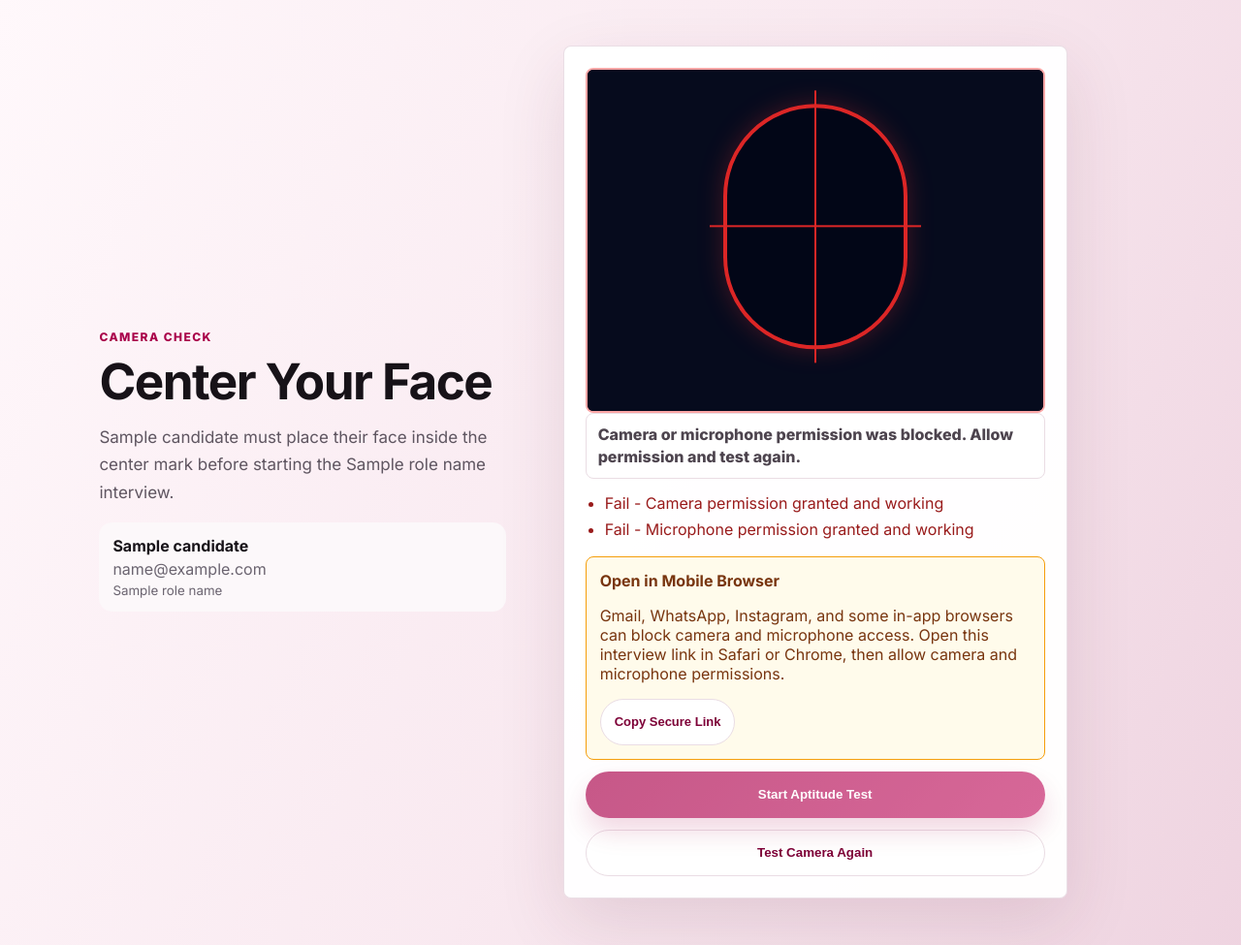
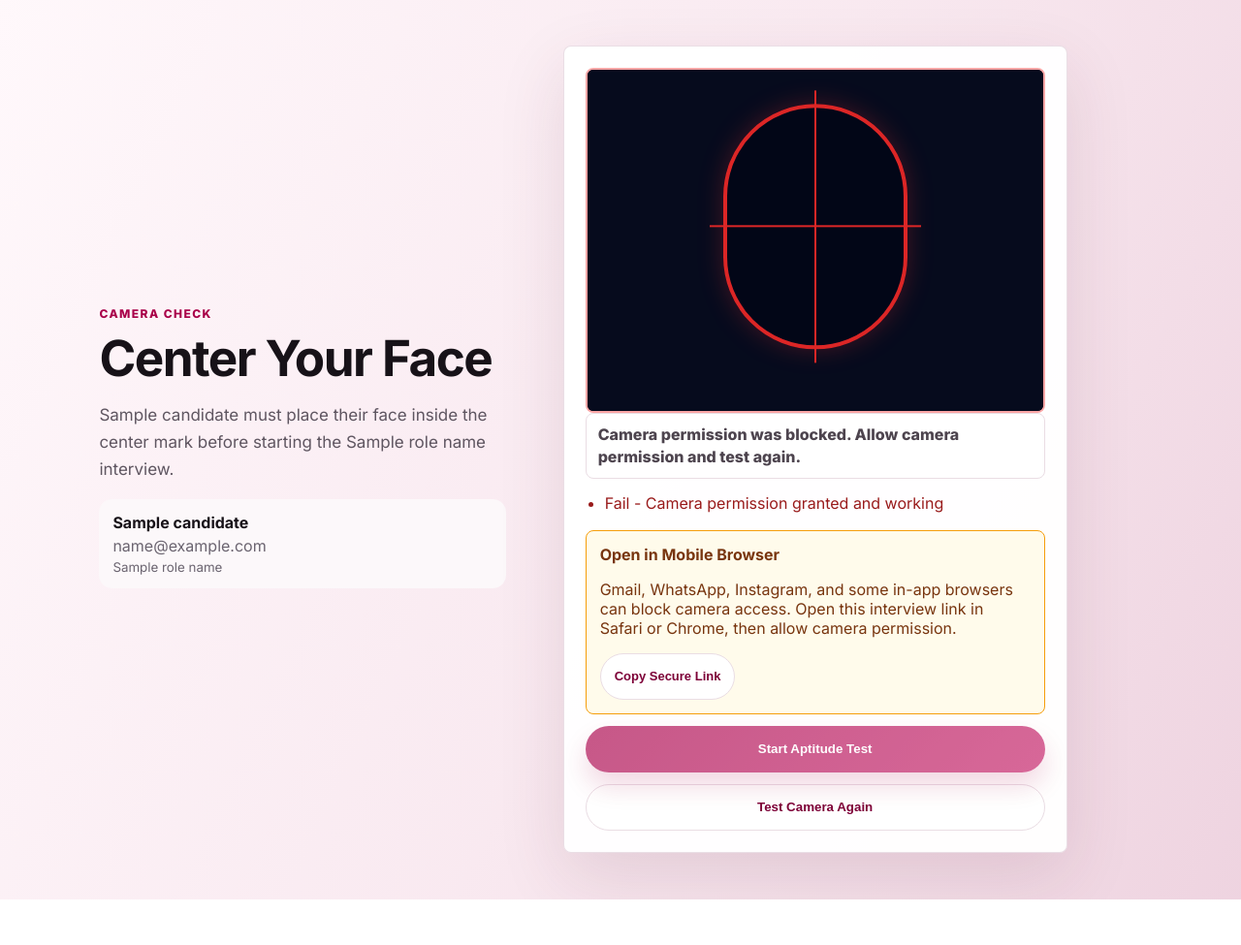
Before and after one commit to Naresh3345/wittmann_interview_ai, a Flask app: template templates/camera_check.html in a window 1280 px wide. Shown: the part 83-1058 px from the top of the page at 97% size. After the commit the page ends 1011 px from the top, so only its background shows below. Run offline with Flask 3, Linux system fonts and the light colour scheme; the template is opened without the code that fills it: most values are stand-ins (such as "Sample title", 1, 10 or a date in 2020); parts of the project's set-up code (start-up, migrations or seed data) failed here and were passed over; some libraries are stand-ins or nearby versions.

Commit message:
Require camera only for precheck

```diff
--- a/templates/camera_check.html
+++ b/templates/camera_check.html
@@ -24,7 +24,7 @@
 
     <div class="lan-camera-guide browser-camera-guide" id="browserCameraGuide" hidden>
       <strong>Open in Mobile Browser</strong>
-      <p>Gmail, WhatsApp, Instagram, and some in-app browsers can block camera and microphone access. Open this interview link in Safari or Chrome, then allow camera and microphone permissions.</p>
+      <p>Gmail, WhatsApp, Instagram, and some in-app browsers can block camera access. Open this interview link in Safari or Chrome, then allow camera permission.</p>
       <button class="btn ghost compact" id="copyBrowserLinkButton" type="button">Copy Secure Link</button>
     </div>
     <div class="lan-camera-guide" id="lanCameraGuide" hidden>
@@ -33,7 +33,7 @@
         <li>Open <code>chrome://flags/#unsafely-treat-insecure-origin-as-secure</code>.</li>
         <li>Paste this address: <code id="lanOriginValue"></code></li>
         <li>Set the flag to <strong>Enabled</strong>, then click <strong>Relaunch</strong>.</li>
-        <li>Open this page again and allow camera and microphone access.</li>
+        <li>Open this page again and allow camera access.</li>
       </ol>
       <button class="btn ghost compact" id="copyLanOriginButton" type="button">Copy Site Address</button>
     </div>
@@ -154,10 +154,10 @@
     startButton.textContent = 'Start Aptitude Test';
     browserCameraGuide.hidden = true;
     lanCameraGuide.hidden = true;
-    setCentered(false, 'Testing camera, microphone, and face position...');
+    setCentered(false, 'Testing camera and face position...');
 
     if (!navigator.mediaDevices?.getUserMedia) {
-      addCheck('Camera and microphone API is available', false);
+      addCheck('Camera API is available', false);
       setCentered(false, 'Open this link in Safari or Chrome and allow camera access.');
       if (isLanHttp) {
         lanCameraGuide.hidden = false;
@@ -174,17 +174,15 @@
           width: { ideal: 640 },
           height: { ideal: 480 },
         },
-        audio: true,
+        audio: false,
       });
       addCheck('Camera permission granted and working', activeStream.getVideoTracks().length > 0);
-      addCheck('Microphone permission granted and working', activeStream.getAudioTracks().length > 0);
       video.srcObject = activeStream;
       await video.play().catch(() => {});
       await waitForVideoReady();
     } catch (error) {
       addCheck('Camera permission granted and working', false);
-      addCheck('Microphone permission granted and working', false);
-      setCentered(false, 'Camera or microphone permission was blocked. Allow permission and test again.');
+      setCentered(false, 'Camera permission was blocked. Allow camera permission and test again.');
       if (isLanHttp) {
         lanCameraGuide.hidden = false;
       } else {
--- a/templates/roles.html
+++ b/templates/roles.html
@@ -4,7 +4,7 @@
   <section class="role-header">
     <p class="eyebrow">Step 2</p>
     <h1>Select Job Role</h1>
-    <p class="subtitle">{{ candidate.name }} can now choose the interview domain. After role selection, the browser will test camera, microphone, and browser requirements before starting.</p>
+    <p class="subtitle">{{ candidate.name }} can now choose the interview domain. After role selection, the browser will test camera and browser requirements before starting.</p>
   </section>
 
   <form method="post" class="role-grid" id="roleForm">
@@ -20,7 +20,7 @@
       <strong>Terms and Conditions</strong>
       <ul>
         <li>I will attend this interview honestly without outside help.</li>
-        <li>I will keep camera and microphone access enabled during the test.</li>
+        <li>I will keep camera access enabled during the test.</li>
         <li>I understand tab switching, missing face, or multiple faces may be treated as suspicious activity.</li>
         <li>I understand my answers, score, resume details, and proctoring activity may be stored for HR review.</li>
       </ul>
```
